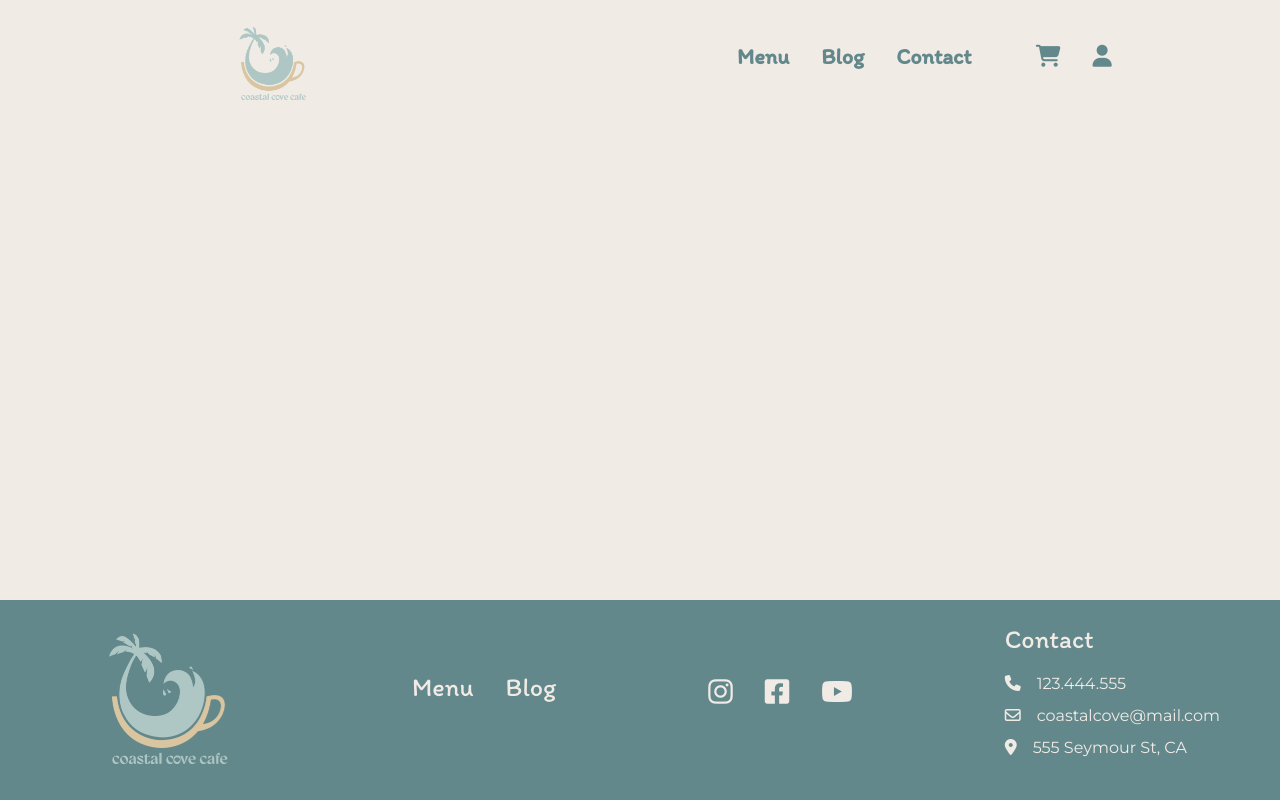
After one commit to yoo-ran/PM_TeamProj, a PHP site: page /blog.html in a window 1280 px wide. The commit adds this page. Run offline with PHP 8.4, Linux system fonts and the light colour scheme.

Commit message:
CSS: Global css finished

```diff
--- /dev/null
+++ b/blog.html
@@ -0,0 +1,49 @@
+<!DOCTYPE html>
+<html lang="en">
+<head>
+    <meta charset="UTF-8">
+    <meta name="viewport" content="width=device-width, initial-scale=1.0">
+    <link rel="icon" type="image/x-icon" href="/images/Logo-01.png">
+    <link rel="stylesheet" href="https://cdnjs.cloudflare.com/ajax/libs/font-awesome/6.4.2/css/all.min.css" integrity="sha512-z3gLpd7yknf1YoNbCzqRKc4qyor8gaKU1qmn+CShxbuBusANI9QpRohGBreCFkKxLhei6S9CQXFEbbKuqLg0DA==" crossorigin="anonymous" referrerpolicy="no-referrer" />
+    <link href="https://cdn.jsdelivr.net/npm/bootstrap@5.3.2/dist/css/bootstrap.min.css" rel="stylesheet" integrity="sha384-T3c6CoIi6uLrA9TneNEoa7RxnatzjcDSCmG1MXxSR1GAsXEV/Dwwykc2MPK8M2HN" crossorigin="anonymous">
+    <link rel="stylesheet" href="./styles/global.css">
+    <script src="https://cdn.jsdelivr.net/npm/bootstrap@5.3.2/dist/js/bootstrap.bundle.min.js" integrity="sha384-C6RzsynM9kWDrMNeT87bh95OGNyZPhcTNXj1NW7RuBCsyN/o0jlpcV8Qyq46cDfL" crossorigin="anonymous"></script>
+    <title>Coastal Cove Cafe</title>
+</head>
+<body>
+    <header>
+        <a href="./index.html"><img src="./images/Logo-01.png" alt="Header Logo"></a>
+        <nav>
+            <ul>
+                <li><a href="./menu.html">Menu</a></li>
+                <li><a href="./blog.html">Blog</a></li>
+                <li><a href="./contact.html">Contact</a></li>
+            </ul>
+            <ul>
+                <li><a href="./cart.html"><i class="fa-solid fa-cart-shopping"></i></a></li>
+                <li><a href="#"><i class="fa-solid fa-user"></i></a></li>
+            </ul>
+        </nav>
+    </header>
+    <main>
+    </main>
+    <footer>
+        <img src="/images/Logo-01.png" alt="Footer Logo">
+        <ul>
+            <li><a href="./menu.html"><h4>Menu</h4></a></li>
+            <li><a href="./blog.html"><h4>Blog</h4></a></li>
+        </ul>
+        <ul>
+            <li><i class="fa-brands fa-instagram"></i></li>
+            <li><i class="fa-brands fa-square-facebook"></i></li>
+            <li><i class="fa-brands fa-youtube"></i></li>
+        </ul>
+        <ul>
+            <li><h4>Contact</h4></li>
+            <li><i class="fa-solid fa-phone"></i>123.444.555</li>
+            <li><i class="fa-regular fa-envelope"></i>coastalcove@mail.com</li>
+            <li><i class="fa-solid fa-location-dot"></i>555 Seymour St, CA</li>
+        </ul>
+    </footer>
+</body>
+</html>
--- a/styles/global.css
+++ b/styles/global.css
@@ -1,5 +1,5 @@
 @import url('https://fonts.googleapis.com/css2?family=Itim&family=Montserrat:wght@200;300;400;500;700&display=swap');
-*{margin: 0; padding: 0; list-style: none; text-decoration: none; font-family: 'Montserrat', sans-serif;}
+*{margin: 0; padding: 0; list-style: none;  font-family: 'Montserrat', sans-serif;}
 
 :root {
     --dark-blue:#63888B;
@@ -19,7 +19,37 @@ body {
     flex-direction: column;
     justify-content: center;
     width: 100%;
+    height: 100vh;
     background-color: var(--white-blue);
+}
+main {
+    flex: 1;
+}
+header {
+    display: flex;
+    justify-content: space-around;
+    align-items: center;
+    padding: 1vh 0;
+}
+
+nav, nav ul{
+    display: flex;
+    align-items: center;
+    column-gap: 4vh;
+}
+
+nav a {
+    color: var(--dark-blue);
+    font-weight: bold;
+    font-family: Itim;
+    font-size: 22px;
+    text-decoration: none;
+}
+
+nav a:hover {
+    color: var(--yellow);
+    border-radius: 5px;
+    /* border-bottom: 2px solid var(--yellow); */
 }
 
 footer {
@@ -46,27 +76,26 @@ footer ul:last-child{
     row-gap: 1vh;
 }
 
-footer ul:last-child li{
+footer ul:last-child i{
     margin-right: 2vh;
 }
 
+footer h4 {
+    font-family: "Itim";
+    font-size: 26px;
+}
 
 footer a, li {
     color: var(--white-blue);
+    text-decoration: none;
 }
 
-footer a h4{
-    border-bottom:2px solid transparent;
-}
 
 footer a:hover h4{
     border-bottom:2px solid var(--yellow);
     color: var(--yellow);
 }
 
-footer h4 {
-    font-size: 20px;
-}
 
 footer ul:nth-child(3){
     font-size: 28px;
```
Also changed, not shown: cart.html (added, +49 -0 lines), contact.html (added, +49 -0 lines), index.html (+12 -9 lines), menu.html (added, +49 -0 lines), blogPost.html (added), images/slide1.jpg (added), images/slide2.jpg (added), 1 other file.
